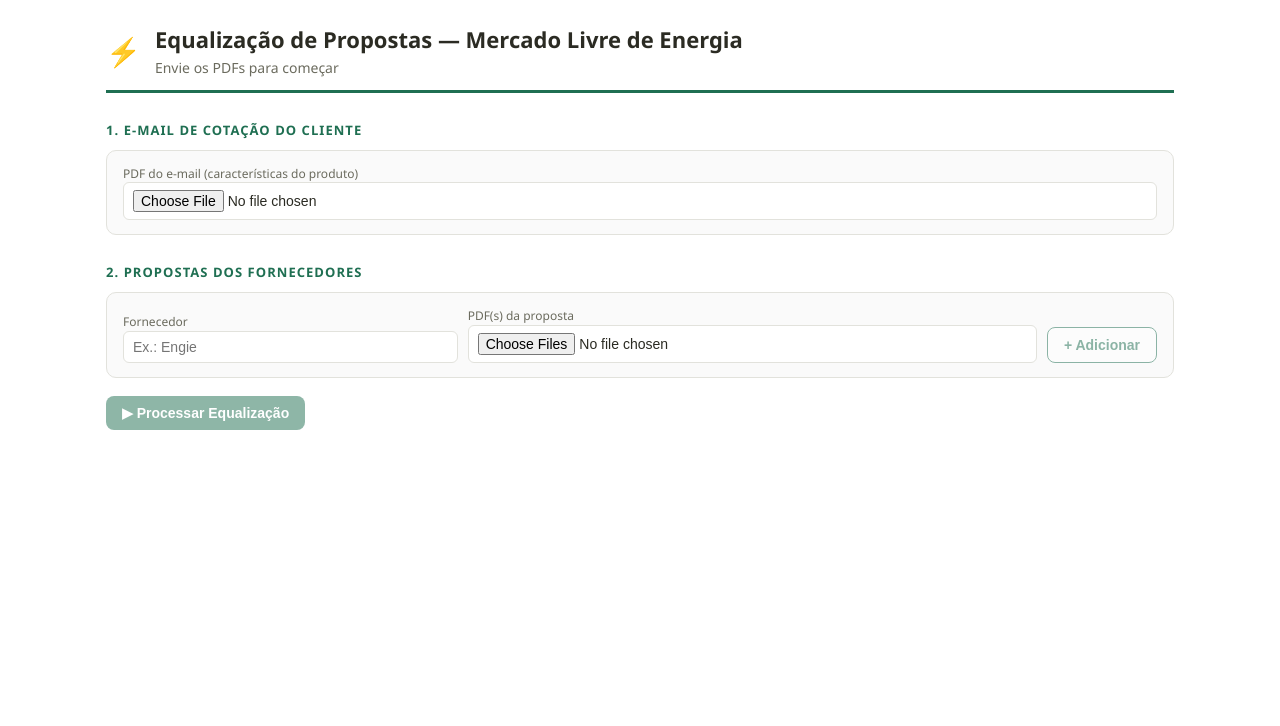
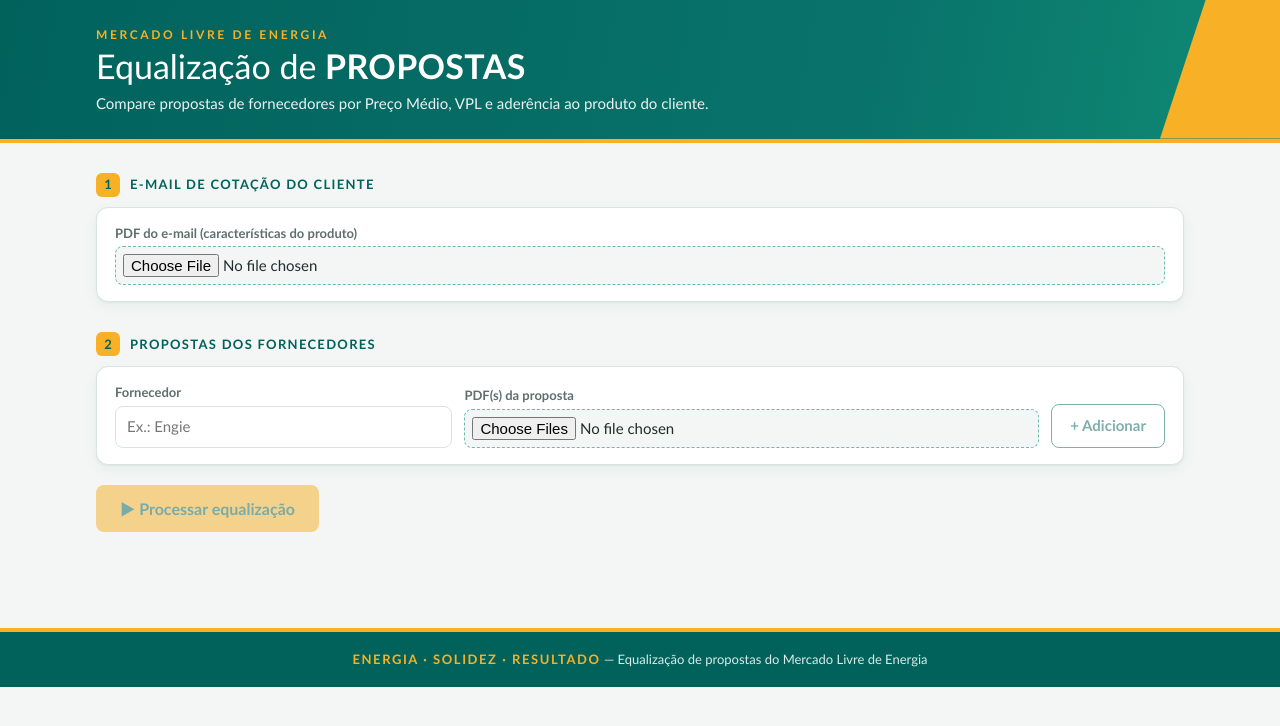
Before and after one commit to dayvisondominike/EqpropostaLP, a Next.js app: page / in a window 1280 px wide. Shown: the top 726 px of the page. Built offline with nearby package versions, Linux system fonts and the light colour scheme.

Commit message:
Aplica identidade visual Ludfor e melhora a interface
Paleta verde-petroleo/amarelo, cabecalho com faixa, secoes numeradas,
ranking com badges, grafico comparativo de preco medio e rodape.

Co-Authored-By: Claude Sonnet 5.5 <noreply@anthropic.com>

```diff
--- a/app/globals.css
+++ b/app/globals.css
@@ -1,12 +1,20 @@
+/* Identidade visual: verde-petróleo e amarelo do boletim "Preços de Longo Prazo". */
 :root {
-  --verde: #1f6f52;
-  --verde-claro: #e8f3ee;
-  --texto: #2b2b23;
-  --fundo: #ffffff;
-  --fundo2: #fafafa;
-  --borda: #e2e2dc;
+  --verde: #01625c;
+  --verde-medio: #09746b;
+  --verde-vivo: #108b75;
+  --verde-suave: #70baac;
+  --verde-claro: #e6f2f0;
+  --amarelo: #f8b026;
+  --amarelo-claro: #fff4d9;
+  --texto: #1f2d2b;
+  --texto-suave: #5f6f6c;
+  --fundo: #f3f6f5;
+  --cartao: #ffffff;
+  --borda: #d9e3e1;
   --erro: #9c0006;
-  --aviso: #9c6500;
+  --aviso: #8a5a00;
+  --sombra: 0 1px 2px rgba(1, 98, 92, .06), 0 4px 14px rgba(1, 98, 92, .06);
 }
 
 * { box-sizing: border-box; }
@@ -14,58 +22,127 @@ body {
   margin: 0;
   background: var(--fundo);
   color: var(--texto);
-  font-family: "Segoe UI", system-ui, -apple-system, Arial, sans-serif;
+  font-family: Calibri, "Segoe UI", system-ui, -apple-system, Arial, sans-serif;
+  font-size: 16px;
   line-height: 1.45;
 }
-main { max-width: 1100px; margin: 0 auto; padding: 24px 16px 64px; }
+main { max-width: 1120px; margin: 0 auto; padding: 0 16px 56px; }
 
-.header { display: flex; gap: 14px; align-items: center; padding-bottom: 12px; border-bottom: 3px solid var(--verde); }
-.header .icone { font-size: 28px; }
-.header h1 { margin: 0; font-size: 22px; }
-.header p { margin: 2px 0 0; color: #6b6b5e; font-size: 14px; }
+/* Cabeçalho */
+.topo {
+  background: linear-gradient(100deg, var(--verde) 0%, var(--verde-medio) 70%, var(--verde-vivo) 100%);
+  color: #fff;
+  position: relative;
+  overflow: hidden;
+}
+.topo::after {
+  content: "";
+  position: absolute; right: 0; top: 0; bottom: 0; width: 120px;
+  background: var(--amarelo);
+  clip-path: polygon(38% 0, 100% 0, 100% 100%, 0 100%);
+}
+.topo-interno { max-width: 1120px; margin: 0 auto; padding: 26px 130px 24px 16px; position: relative; z-index: 1; }
+.topo .marca { font-size: 12px; letter-spacing: .22em; text-transform: uppercase; color: var(--amarelo); font-weight: 700; }
+.topo h1 { margin: 4px 0 0; font-size: 34px; font-weight: 300; line-height: 1.1; }
+.topo h1 b { font-weight: 800; letter-spacing: .01em; }
+.topo p { margin: 8px 0 0; font-size: 15px; opacity: .92; max-width: 640px; }
+.topo .cliente { display: inline-block; margin-top: 12px; padding: 4px 12px; border-radius: 999px; background: rgba(255,255,255,.16); font-size: 14px; font-weight: 600; }
+.faixa { height: 4px; background: var(--amarelo); }
 
-.secao { margin: 28px 0 10px; font-size: 13px; letter-spacing: .08em; font-weight: 700; color: var(--verde); text-transform: uppercase; }
-.cartao { background: var(--fundo2); border: 1px solid var(--borda); border-radius: 10px; padding: 14px 16px; }
-.grade { display: grid; gap: 12px; grid-template-columns: repeat(auto-fit, minmax(220px, 1fr)); }
-.campo small { display: block; color: #6b6b5e; font-size: 12px; }
+/* Seções e cartões */
+.secao {
+  margin: 30px 0 10px; display: flex; align-items: center; gap: 10px;
+  font-size: 13px; letter-spacing: .1em; font-weight: 800; color: var(--verde); text-transform: uppercase;
+}
+.secao .num {
+  display: inline-grid; place-items: center; width: 24px; height: 24px; border-radius: 6px;
+  background: var(--amarelo); color: var(--verde); font-size: 13px; letter-spacing: 0;
+}
+.cartao { background: var(--cartao); border: 1px solid var(--borda); border-radius: 12px; padding: 16px 18px; box-shadow: var(--sombra); }
+.cartao h3 { margin: 0 0 6px; font-size: 16px; color: var(--verde); }
+.grade { display: grid; gap: 14px; grid-template-columns: repeat(auto-fit, minmax(220px, 1fr)); }
+.campo small { display: block; color: var(--texto-suave); font-size: 12px; text-transform: uppercase; letter-spacing: .04em; }
 .campo span { font-weight: 600; }
 
+/* Formulários */
 button, .botao {
   background: var(--verde); color: #fff; border: 0; border-radius: 8px;
-  padding: 9px 16px; font-size: 14px; font-weight: 600; cursor: pointer;
+  padding: 10px 18px; font: inherit; font-size: 15px; font-weight: 700; cursor: pointer;
+  transition: background .15s, transform .05s;
 }
+button:hover:not(:disabled) { background: var(--verde-medio); }
+button:active:not(:disabled) { transform: translateY(1px); }
 button.sec { background: #fff; color: var(--verde); border: 1px solid var(--verde); }
+button.sec:hover:not(:disabled) { background: var(--verde-claro); }
+button.destaque { background: var(--amarelo); color: var(--verde); font-size: 16px; padding: 12px 24px; }
+button.destaque:hover:not(:disabled) { background: #ffc24a; }
 button:disabled { opacity: .5; cursor: not-allowed; }
+button:focus-visible, input:focus-visible, select:focus-visible { outline: 3px solid var(--amarelo); outline-offset: 1px; }
 input, select {
-  border: 1px solid var(--borda); border-radius: 6px; padding: 7px 9px; font-size: 14px;
+  border: 1px solid var(--borda); border-radius: 8px; padding: 9px 11px; font: inherit; font-size: 15px;
   background: #fff; color: var(--texto); width: 100%;
 }
-label { font-size: 12px; color: #6b6b5e; display: block; }
+input[type="file"] { padding: 7px; background: var(--fundo); border-style: dashed; border-color: var(--verde-suave); cursor: pointer; }
+label { font-size: 13px; font-weight: 600; color: var(--texto-suave); display: block; margin-bottom: 4px; }
 
-.linha { display: flex; gap: 10px; flex-wrap: wrap; align-items: end; }
-.chip { display: flex; justify-content: space-between; gap: 8px; align-items: center; padding: 8px 12px; border: 1px solid var(--borda); border-radius: 8px; background: #fff; font-size: 14px; }
-.chip.processando { border-color: var(--aviso); }
-.chip.concluido { border-color: var(--verde); background: var(--verde-claro); }
-.chip.erro { border-color: var(--erro); color: var(--erro); }
-.chip small { color: #6b6b5e; display: block; }
-.chip button { padding: 3px 8px; font-size: 12px; }
+.linha { display: flex; gap: 12px; flex-wrap: wrap; align-items: end; }
 
-.barra { height: 8px; background: var(--borda); border-radius: 4px; overflow: hidden; margin: 12px 0; }
-.barra > div { height: 100%; background: var(--verde); transition: width .3s; }
+/* Fornecedores */
+.chip {
+  display: flex; justify-content: space-between; gap: 8px; align-items: center; padding: 10px 14px;
+  border: 1px solid var(--borda); border-left: 5px solid var(--borda); border-radius: 8px; background: #fff; font-size: 15px;
+}
+.chip.processando { border-left-color: var(--amarelo); background: var(--amarelo-claro); }
+.chip.concluido { border-left-color: var(--verde-vivo); background: var(--verde-claro); }
+.chip.erro { border-left-color: var(--erro); color: var(--erro); background: #fdecee; }
+.chip small { color: var(--texto-suave); display: block; font-size: 12px; }
+.chip.erro small { color: var(--erro); }
+.chip button { padding: 3px 9px; font-size: 12px; }
 
-.metricas { display: grid; gap: 12px; grid-template-columns: repeat(auto-fit, minmax(200px, 1fr)); }
-.metrica { background: var(--verde-claro); border-radius: 10px; padding: 14px; }
-.metrica .valor { font-size: 20px; font-weight: 700; color: var(--verde); }
-.metrica .rotulo { font-size: 11px; letter-spacing: .06em; color: #6b6b5e; }
+.barra { height: 10px; background: var(--borda); border-radius: 5px; overflow: hidden; margin: 14px 0 6px; }
+.barra > div { height: 100%; background: linear-gradient(90deg, var(--verde-vivo), var(--amarelo)); transition: width .3s; }
+.acao { margin-top: 20px; }
 
-.tabela-wrap { overflow-x: auto; }
+/* Métricas */
+.metricas { display: grid; gap: 14px; grid-template-columns: repeat(auto-fit, minmax(210px, 1fr)); }
+.metrica { background: var(--cartao); border: 1px solid var(--borda); border-top: 4px solid var(--verde); border-radius: 12px; padding: 14px 16px; box-shadow: var(--sombra); }
+.metrica:first-child { border-top-color: var(--amarelo); background: linear-gradient(180deg, var(--amarelo-claro), #fff 70%); }
+.metrica .valor { font-size: 24px; font-weight: 800; color: var(--verde); line-height: 1.2; }
+.metrica .rotulo { margin-top: 2px; font-size: 11px; letter-spacing: .08em; color: var(--texto-suave); font-weight: 700; }
+
+/* Gráficos */
+.grafico { margin-top: 14px; display: grid; gap: 14px; grid-template-columns: repeat(auto-fit, minmax(320px, 1fr)); }
+.hbar { display: grid; grid-template-columns: 110px 1fr; gap: 6px 10px; align-items: center; margin-top: 8px; font-size: 14px; }
+.hbar .nome { text-align: right; color: var(--texto-suave); overflow: hidden; text-overflow: ellipsis; white-space: nowrap; }
+.hbar .trilho { background: var(--verde-claro); border-radius: 6px; height: 22px; position: relative; }
+.hbar .preenche { height: 100%; border-radius: 6px; background: var(--verde-suave); display: flex; align-items: center; justify-content: flex-end; padding-right: 8px; color: #fff; font-size: 12px; font-weight: 700; min-width: 54px; }
+.hbar .preenche.lider { background: var(--verde); }
+
+/* Tabela */
+.tabela-wrap { overflow-x: auto; border-radius: 12px; border: 1px solid var(--borda); background: #fff; box-shadow: var(--sombra); }
 table { width: 100%; border-collapse: collapse; font-size: 14px; }
-th { background: var(--verde); color: #fff; text-align: left; padding: 8px 10px; white-space: nowrap; }
-td { padding: 8px 10px; border-bottom: 1px solid var(--borda); vertical-align: top; }
-tr.lider td { background: var(--verde-claro); font-weight: 600; }
-.tag { padding: 2px 8px; border-radius: 999px; font-size: 12px; white-space: nowrap; }
-.tag.ok { background: #c6efce; color: #006100; }
+th { background: var(--verde); color: #fff; text-align: left; padding: 10px 12px; white-space: nowrap; font-weight: 700; border-bottom: 3px solid var(--amarelo); }
+td { padding: 10px 12px; border-bottom: 1px solid var(--borda); vertical-align: top; }
+tbody tr:last-child td { border-bottom: 0; }
+tbody tr:hover td { background: #f7fafa; }
+tr.lider td { background: var(--amarelo-claro); font-weight: 700; }
+tr.lider:hover td { background: var(--amarelo-claro); }
+.rank { display: inline-grid; place-items: center; min-width: 28px; height: 28px; border-radius: 50%; background: var(--verde-claro); color: var(--verde); font-weight: 800; }
+tr.lider .rank { background: var(--amarelo); }
+.tag { padding: 3px 10px; border-radius: 999px; font-size: 12px; font-weight: 700; white-space: nowrap; }
+.tag.ok { background: #d3eee0; color: #0a5c36; }
 .tag.res { background: #ffeb9c; color: var(--aviso); }
-.tag.no { background: #ffc7ce; color: var(--erro); }
-.erro-msg { color: var(--erro); margin: 8px 0; }
-.nota { color: #6b6b5e; font-size: 13px; }
+.tag.no { background: #ffd5d9; color: var(--erro); }
+
+.erro-msg { color: var(--erro); background: #fdecee; border: 1px solid #f3b9bf; border-radius: 8px; padding: 10px 14px; margin: 12px 0; }
+.nota { color: var(--texto-suave); font-size: 13px; }
+
+.rodape { margin-top: 40px; padding: 18px 16px; background: var(--verde); color: #dcebe8; font-size: 13px; text-align: center; border-top: 4px solid var(--amarelo); }
+.rodape b { color: var(--amarelo); letter-spacing: .12em; }
+
+@media (max-width: 600px) {
+  .topo h1 { font-size: 26px; }
+  .topo::after { width: 56px; }
+  .topo-interno { padding-right: 64px; }
+  .hbar { grid-template-columns: 80px 1fr; }
+}
--- a/app/page.tsx
+++ b/app/page.tsx
@@ -147,27 +147,33 @@ export default function Home() {
       .map((x) => ({ ano: x.m![1], preco: x.v as number }));
   }, [propostaLider]);
   const maxPreco = Math.max(1, ...precosLider.map((p) => p.preco));
+  const comparativo = (resultado?.ranking ?? []).filter((r) => r["Preço Médio (R$/MWh)"] != null);
+  const maxMedio = Math.max(1, ...comparativo.map((r) => r["Preço Médio (R$/MWh)"] ?? 0));
 
   const setP = <K extends keyof Params>(k: K, v: Params[K]) => setParams((p) => (p ? { ...p, [k]: v } : p));
   const num = (v: string) => (v === "" ? 0 : Number(v));
 
   return (
-    <main>
-      <div className="header">
-        <div className="icone">⚡</div>
-        <div>
-          <h1>Equalização de Propostas — Mercado Livre de Energia</h1>
-          <p>{cliente?.["Razão Social"] ? `Cliente: ${cliente["Razão Social"]}` : "Envie os PDFs para começar"}</p>
+    <>
+    <header>
+      <div className="topo">
+        <div className="topo-interno">
+          <div className="marca">Mercado Livre de Energia</div>
+          <h1>Equalização de <b>PROPOSTAS</b></h1>
+          <p>Compare propostas de fornecedores por Preço Médio, VPL e aderência ao produto do cliente.</p>
+          {cliente?.["Razão Social"] && <span className="cliente">Cliente: {cliente["Razão Social"]}</span>}
         </div>
       </div>
-
-      <div className="secao">1. E-mail de cotação do cliente</div>
+      <div className="faixa" />
+    </header>
+    <main>
+      <div className="secao"><span className="num">1</span>E-mail de cotação do cliente</div>
       <div className="cartao">
         <label htmlFor="email">PDF do e-mail (características do produto)</label>
         <input id="email" type="file" accept="application/pdf" disabled={ocupado} onChange={(e) => setEmail(e.target.files?.[0] ?? null)} />
       </div>
 
-      <div className="secao">2. Propostas dos fornecedores</div>
+      <div className="secao"><span className="num">2</span>Propostas dos fornecedores</div>
       <div className="cartao">
         <div className="linha">
           <div style={{ flex: "1 1 180px" }}>
@@ -203,9 +209,9 @@ export default function Home() {
         )}
       </div>
 
-      <div style={{ marginTop: 18 }}>
-        <button onClick={processar} disabled={ocupado || !email || fornecedores.length === 0}>
-          ▶ Processar Equalização
+      <div className="acao">
+        <button className="destaque" onClick={processar} disabled={ocupado || !email || fornecedores.length === 0}>
+          {ocupado ? "Processando…" : "▶ Processar equalização"}
         </button>
         {(ocupado || progresso > 0) && (
           <>
@@ -241,20 +247,35 @@ export default function Home() {
           </div>
 
           {precosLider.length > 0 && (
-            <div className="cartao" style={{ marginTop: 14 }}>
-              <strong>Curva de preço — {lider.Fornecedor} (R$/MWh)</strong>
-              <svg viewBox={`0 0 ${precosLider.length * 100} 130`} width="100%" style={{ maxHeight: 180, marginTop: 8 }} role="img" aria-label="Preço por ano do primeiro colocado">
+            <div className="grafico">
+              <div className="cartao">
+                <h3>Curva de preço — {lider.Fornecedor} (R$/MWh)</h3>
+                <svg viewBox={`0 0 ${precosLider.length * 100} 130`} width="100%" style={{ maxHeight: 200 }} role="img" aria-label="Preço por ano do primeiro colocado">
                   {precosLider.map((p, i) => {
                     const h = (p.preco / maxPreco) * 80;
                     return (
                       <g key={p.ano}>
-                      <rect x={i * 100 + 20} y={100 - h} width={60} height={h} fill="#1f6f52" rx={4} />
-                      <text x={i * 100 + 50} y={94 - h} textAnchor="middle" fontSize={12} fill="#2b2b23">{p.preco.toFixed(2)}</text>
-                      <text x={i * 100 + 50} y={118} textAnchor="middle" fontSize={12} fill="#6b6b5e">{p.ano}</text>
+                        <rect x={i * 100 + 20} y={100 - h} width={60} height={h} fill={["#236c5f", "#108b75", "#70baac"][i % 3]} rx={4} />
+                        <text x={i * 100 + 50} y={94 - h} textAnchor="middle" fontSize={12} fontWeight={700} fill="#1f2d2b">{p.preco.toFixed(2)}</text>
+                        <text x={i * 100 + 50} y={118} textAnchor="middle" fontSize={12} fill="#5f6f6c">{p.ano}</text>
                       </g>
                     );
                   })}
                 </svg>
+              </div>
+              <div className="cartao">
+                <h3>Preço médio por proposta (R$/MWh)</h3>
+                {comparativo.map((r) => (
+                  <div className="hbar" key={r.Fornecedor}>
+                    <div className="nome" title={r.Fornecedor}>{r.Fornecedor}</div>
+                    <div className="trilho">
+                      <div className={`preenche ${r.Rank === lider.Rank ? "lider" : ""}`} style={{ width: `${Math.max(12, ((r["Preço Médio (R$/MWh)"] ?? 0) / maxMedio) * 100)}%` }}>
+                        {(r["Preço Médio (R$/MWh)"] ?? 0).toFixed(2)}
+                      </div>
+                    </div>
+                  </div>
+                ))}
+              </div>
             </div>
           )}
 
@@ -269,7 +290,7 @@ export default function Home() {
               <tbody>
                 {resultado.ranking.map((r) => (
                   <tr key={r.Fornecedor} className={r.Rank === 1 ? "lider" : ""}>
-                    <td>{r.Rank}</td>
+                    <td><span className="rank">{r.Rank}</span></td>
                     <td>{r.Fornecedor}</td>
                     <td>{r.Flex}</td>
                     <td>{r["Tipo de Proposta"]}</td>
@@ -325,10 +346,12 @@ export default function Home() {
           </div>
 
           <div className="secao">Exportar</div>
-          <button onClick={() => baixarXlsx(resultado.xlsx)}>⬇️ Baixar planilha de equalização (.xlsx)</button>
+          <button className="destaque" onClick={() => baixarXlsx(resultado.xlsx)}>⬇ Baixar planilha de equalização (.xlsx)</button>
           <p className="nota">O relatório em Word (.docx) será adicionado na Fase 2.</p>
         </>
       )}
     </main>
+    <footer className="rodape"><b>ENERGIA · SOLIDEZ · RESULTADO</b> — Equalização de propostas do Mercado Livre de Energia</footer>
+    </>
   );
 }
```
Lines whose indentation alone changed are shown as unchanged.
